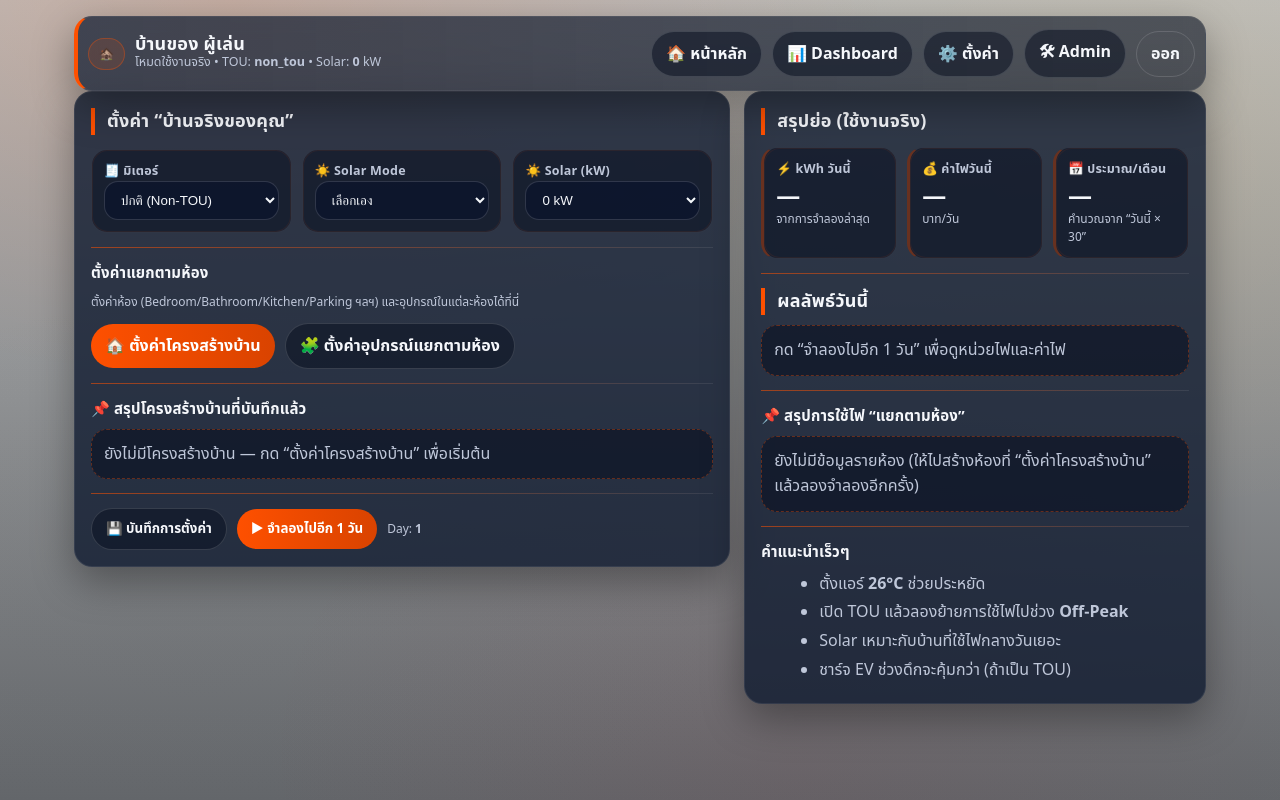
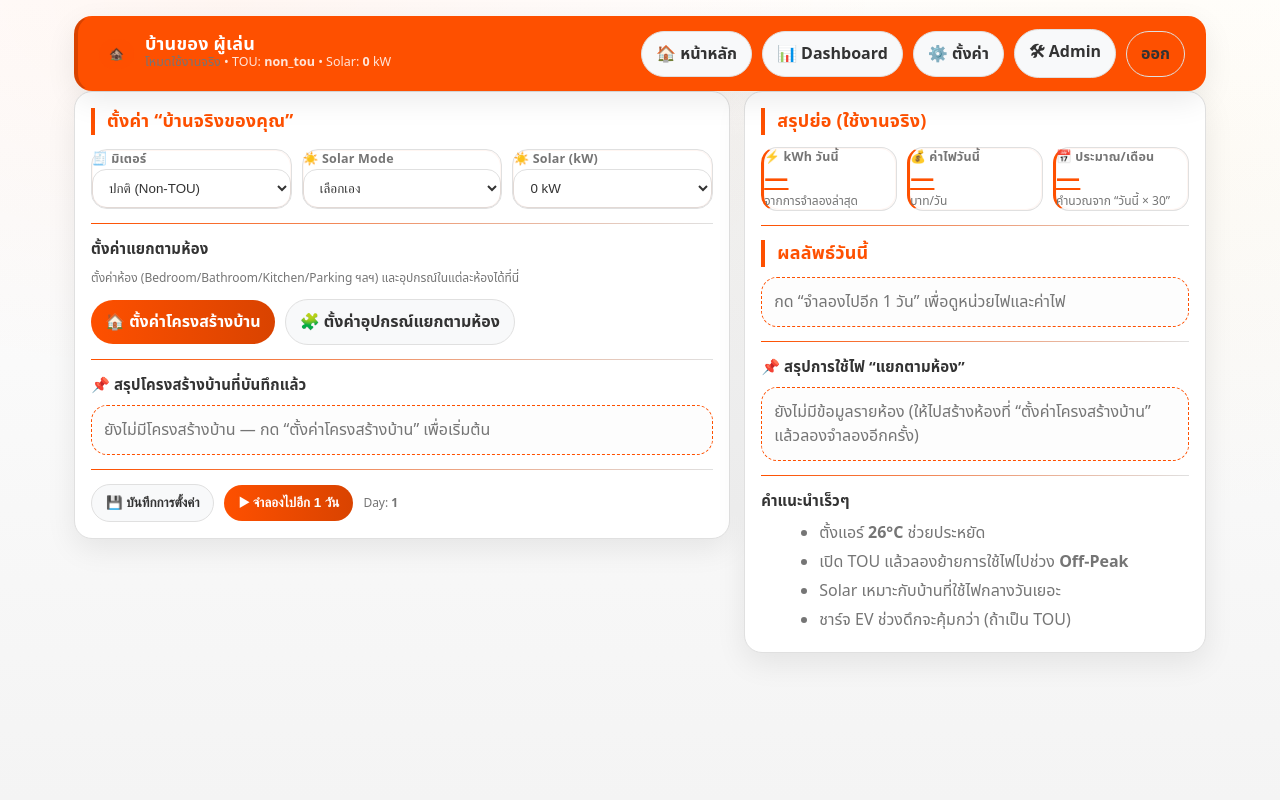
Before and after one commit to apiwatMea/energy-life, a Flask app: page /home in a window 1280 px wide. Run offline with Flask 3, Linux system fonts and the light colour scheme; the visitor is signed in with stand-in values (Sample User, id 1); data comes from the database, SQL or seed files in the repository; data that the repository does not hold is empty.

Commit message:
Update style.css

```diff
--- a/static/style.css
+++ b/static/style.css
@@ -1,26 +1,25 @@
 /* ============================================================
    MEA Executive Edition (ENERGY LIFE V3)
-   - Brand colors: MEA ORANGE #FE5000
-   - Clean government-dashboard look
-   - Better typography, spacing, readability
+   - Modified ONLY Colors to MEA Corporate Identity
+   - Kept all original structures and features
    ============================================================ */
 
 :root{
-  /* Base (ลดโทนน้ำเงิน -> เทาเข้มแบบองค์กร) */
-  --bg1:#BBBCBC;
-  --bg2:#63666A;
+  /* Base (เปลี่ยนจากโทนมืดเป็นโทนสว่างสะอาดตา) */
+  --bg1:#FFFFFF;
+  --bg2:#F4F4F4;
 
-  --card:#0f1b30cc;
-  --cardSolid:#0f1b30;
-  --card2:#0c172acc;
+  --card: rgba(255, 255, 255, 0.9);
+  --cardSolid:#FFFFFF;
+  --card2:#F9F9F9;
 
-  --border:#243a63;
-  --border2:#1f3357;
+  --border:#E0E0E0;
+  --border2:#F0F0F0;
 
-  --text:#f5f7fb;
-  --muted:#bfc7d9;
+  --text:#333333;      /* ตัวอักษรหลักสีเข้ม */
+  --muted:#757575;     /* ตัวอักษรจางสีเทา */
 
-  /* MEA Brand */
+  /* MEA Brand (สีส้ม-เทา-เหลือง ของ กฟน.) */
   --primary:#FE5000;         /* MEA ORANGE */
   --primaryDark:#d94300;
   --secondary:#63666A;       /* MEA DARK GRAY */
@@ -28,13 +27,13 @@
   --yellow:#FFBF3F;          /* MEA YELLOW */
   --red:#862633;             /* MEA RED */
 
-  /* Status */
-  --ok:#2fd07a;
+  /* Status (สีสว่างขึ้นให้อ่านง่ายบนพื้นขาว) */
+  --ok:#28a745;
   --warn:#FFBF3F;
-  --danger:#ff5c7a;
+  --danger:#dc3545;
 
-  /* Effects */
-  --shadow: 0 14px 40px rgba(0,0,0,.35);
+  /* Effects (ปรับเงาให้ดูนุ่มนวลแบบ Light Mode) */
+  --shadow: 0 10px 30px rgba(0,0,0,.08);
   --radius: 18px;
   --radius2: 14px;
 
@@ -50,11 +49,10 @@ body.bg{
   margin:0;
   font-family:var(--font);
   color:var(--text);
+  /* ปรับ Gradient ให้ดูสว่างแบบ Professional */
   background:
-    radial-gradient(1200px 700px at 18% 0%, rgba(254,80,0,.14) 0%, transparent 55%),
-    radial-gradient(900px 650px at 88% 18%, rgba(255,191,63,.10) 0%, transparent 58%),
-    radial-gradient(900px 650px at 62% 95%, rgba(134,38,51,.09) 0%, transparent 60%),
-    radial-gradient(900px 650px at 15% 85%, rgba(99,102,106,.10) 0%, transparent 60%),
+    radial-gradient(1200px 700px at 18% 0%, rgba(254,80,0,.05) 0%, transparent 55%),
+    radial-gradient(900px 650px at 88% 18%, rgba(255,191,63,.05) 0%, transparent 58%),
     linear-gradient(180deg, var(--bg1), var(--bg2));
   min-height:100vh;
 }
@@ -66,30 +64,31 @@ body.bg{
   padding:16px 14px 44px;
 }
 
-/* Top bar */
+/* Top bar (ปรับพื้นหลังเป็นสีส้ม MEA ตามรูป) */
 .top{
   display:flex;
   align-items:center;
   justify-content:space-between;
   gap:12px;
-  padding:12px 10px;
-  border:1px solid rgba(255,255,255,.06);
+  padding:12px 20px;
+  border:1px solid rgba(254,80,0,.1);
   border-radius:var(--radius);
-  background:linear-gradient(90deg, rgba(15,27,48,.72), rgba(10,18,34,.62));
+  background: var(--primary); /* สีส้ม กฟน. */
   box-shadow:var(--shadow);
   position:sticky;
   top:0;
   z-index:5;
   backdrop-filter: blur(10px);
+  color: #FFFFFF; /* ตัวอักษรบนแถบส้มเป็นสีขาว */
 }
 
 .top.bar{
-  border-left:4px solid var(--primary);
+  border-left:4px solid var(--primaryDark);
 }
 
 .top .logo{
   font-size:30px;
-  filter: drop-shadow(0 10px 18px rgba(0,0,0,.25));
+  filter: brightness(0) invert(1); /* ทำให้โลโก้เป็นสีขาว */
 }
 
 /* Headings */
@@ -101,7 +100,7 @@ body.bg{
 }
 .subtitle{
   font-size:12.5px;
-  color:var(--muted);
+  color: rgba(255,255,255,0.85); /* สีขาวจางๆ บนแถบส้ม */
   line-height:1.35;
 }
 
@@ -112,6 +111,7 @@ h2{
   letter-spacing:.2px;
   padding-left:12px;
   border-left:4px solid var(--primary);
+  color: var(--primary);
 }
 h3{
   margin:0 0 8px;
@@ -152,15 +152,15 @@ h3{
 
 /* Cards */
 .card{
-  background:var(--card);
-  border:1px solid rgba(255,255,255,.08);
+  background:var(--cardSolid);
+  border:1px solid var(--border);
   border-radius:var(--radius);
   padding:16px 16px;
   box-shadow:var(--shadow);
 }
 .card2{
   background:var(--card2);
-  border:1px solid rgba(255,255,255,.08);
+  border:1px solid var(--border);
   border-radius:var(--radius2);
   padding:14px 14px;
 }
@@ -168,24 +168,23 @@ h3{
 /* Dividers */
 .divider{
   height:1px;
-  background:linear-gradient(90deg, rgba(254,80,0,.55), rgba(255,255,255,.08));
+  background: linear-gradient(90deg, var(--primary), var(--border));
   margin:14px 0;
 }
 
 /* Panel */
 .panel{
-  background: rgba(9,16,32,.60);
-  border:1px dashed rgba(254,80,0,.35);
+  background: #fdfdfd;
+  border:1px dashed var(--primary);
   border-radius:16px;
   padding:12px 12px;
 }
 
-/* KPI mini cards */
+/* KPI mini cards (ตัวเลขสีส้มขีดเส้นใต้ตามรูป) */
 .mini{
-  background: rgba(9,16,32,.55);
-  border:1px solid rgba(255,255,255,.10);
+  background: #FFFFFF;
+  border:1px solid var(--border);
   border-radius:16px;
-  padding:12px 12px;
   position:relative;
 }
 .mini:before{
@@ -194,7 +193,7 @@ h3{
   inset:0;
   border-radius:16px;
   pointer-events:none;
-  box-shadow: inset 0 0 0 1px rgba(254,80,0,.08);
+  box-shadow: inset 0 0 0 1px rgba(254,80,0,.05);
 }
 .mini-title{
   font-weight:800;
@@ -208,6 +207,8 @@ h3{
   font-weight:900;
   letter-spacing:.3px;
   line-height:1.05;
+  color: var(--primary); /* ตัวเลขเป็นสีส้ม */
+  text-decoration: underline; /* ขีดเส้นใต้ตามรูป */
 }
 
 /* Badges */
@@ -217,24 +218,15 @@ h3{
   justify-content:center;
   padding:6px 10px;
   border-radius:999px;
-  border:1px solid rgba(254,80,0,.35);
-  background: rgba(254,80,0,.12);
+  border:1px solid rgba(254,80,0,.2);
+  background: rgba(254,80,0,.08);
   color: var(--text);
   font-weight:900;
   font-size:12px;
 }
-.badge.ok{
-  border-color: rgba(47,208,122,.35);
-  background: rgba(47,208,122,.12);
-}
-.badge.warn{
-  border-color: rgba(255,191,63,.40);
-  background: rgba(255,191,63,.12);
-}
-.badge.danger{
-  border-color: rgba(255,92,122,.40);
-  background: rgba(255,92,122,.12);
-}
+.badge.ok{ border-color:var(--ok); background: rgba(40,167,69,.1); color:var(--ok) }
+.badge.warn{ border-color:var(--warn); background: rgba(255,191,63,.1); color:#856404 }
+.badge.danger{ border-color:var(--danger); background: rgba(220,53,69,.1); color:var(--danger) }
 
 /* Buttons */
 .btn{
@@ -243,30 +235,26 @@ h3{
   justify-content:center;
   padding:10px 14px;
   border-radius:999px;
-  border:1px solid rgba(255,255,255,.14);
-  background: rgba(10,18,34,.55);
+  border:1px solid var(--border);
+  background: #f8f9fa;
   color:var(--text);
   text-decoration:none;
   cursor:pointer;
   font-weight:800;
   gap:8px;
-  transition: transform .12s ease, background .12s ease, border-color .12s ease;
+  transition: all .12s ease;
 }
 .btn:hover{
   transform: translateY(-1px);
-  border-color: rgba(254,80,0,.35);
+  border-color: var(--primary);
+  background: #FFFFFF;
 }
 .btn.primary{
   background: linear-gradient(90deg, var(--primary), var(--primaryDark));
   border:none;
   color:#fff;
 }
-.btn.primary:hover{
-  filter: brightness(1.03);
-}
-.btn.ghost{
-  background: transparent;
-}
+.btn.ghost{ background: transparent; }
 
 /* Back link */
 .back{
@@ -287,26 +275,24 @@ input,select{
   width:100%;
   padding:10px 12px;
   border-radius:14px;
-  border:1px solid rgba(255,255,255,.14);
-  background: rgba(7,16,42,.55);
+  border:1px solid var(--border);
+  background: #FFFFFF;
   color:var(--text);
   outline:none;
-  transition: border-color .12s ease, box-shadow .12s ease;
+  transition: all .12s ease;
 }
-select{cursor:pointer}
 input:focus,select:focus{
-  border-color: rgba(254,80,0,.55);
-  box-shadow: 0 0 0 3px rgba(254,80,0,.16);
+  border-color: var(--primary);
+  box-shadow: 0 0 0 3px rgba(254,80,0,.1);
 }
 
-/* ✅ Checkbox ให้ใหญ่ + สีองค์กร + อ่านง่าย */
+/* ✅ Checkbox */
 input[type="checkbox"]{
   width:20px;
   height:20px;
   accent-color: var(--primary);
 }
 
-/* ✅ บรรทัด checkbox ให้เป็นระเบียบ (ใช้กับ “เปิดอุปกรณ์นี้ในห้อง”, “Inverter” ฯลฯ) */
 .checkline{
   display:flex;
   align-items:center;
@@ -410,45 +381,31 @@ th{
   width:0%;
 }
 
-/* Toast (if used) */
+/* Toast */
 .toast{
   padding:10px 12px;
   border-radius:12px;
   margin:8px 0;
-  background: rgba(255,255,255,0.06);
-  border:1px solid rgba(255,255,255,0.10);
+  background: #FFFFFF;
+  border:1px solid var(--border);
+  box-shadow: var(--shadow);
 }
-.toast.success{border-color:rgba(47,208,122,.45);}
-.toast.error{border-color:rgba(255,92,122,.45);}
 
 /* Small UI polish */
-a.btn, button.btn { user-select:none }
-button.btn{ font-family:var(--font) }
 code, .code{
   font-family:var(--mono);
-  background: rgba(255,255,255,.06);
-  border:1px solid rgba(255,255,255,.10);
+  background: #f0f0f0;
+  border:1px solid var(--border);
   padding:2px 6px;
   border-radius:10px;
 }
 
 /* Make KPI feel "official" */
-.grid3 .mini .big{
-  margin-top:6px;
-}
 .grid3 .mini{
-  border-left:3px solid rgba(254,80,0,.35);
+  border-left:3px solid var(--primary);
 }
 
-/* Improve readability in result boxes */
-#resultBox, #roomsSummary{
-  line-height:1.55;
-}
-#resultBox .big{
-  font-size:22px;
-}
-
-/* Responsive tweak for smaller phones */
+/* Responsive tweak */
 @media (max-width: 520px){
   .shell{padding:12px 10px 30px}
   .btn{padding:10px 12px}
```
Also changed, not shown: other parts of static/style.css (+24 -39 lines).
